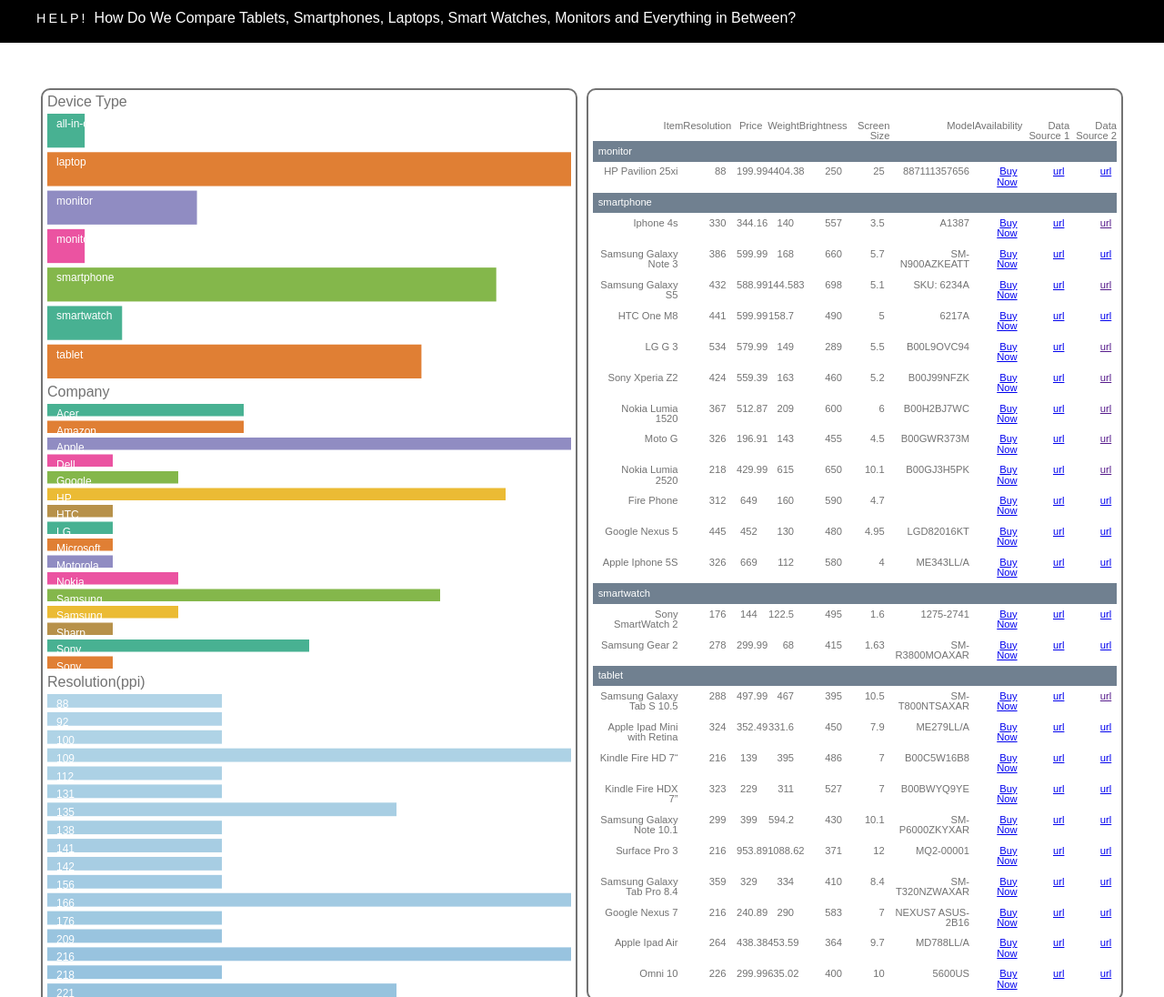
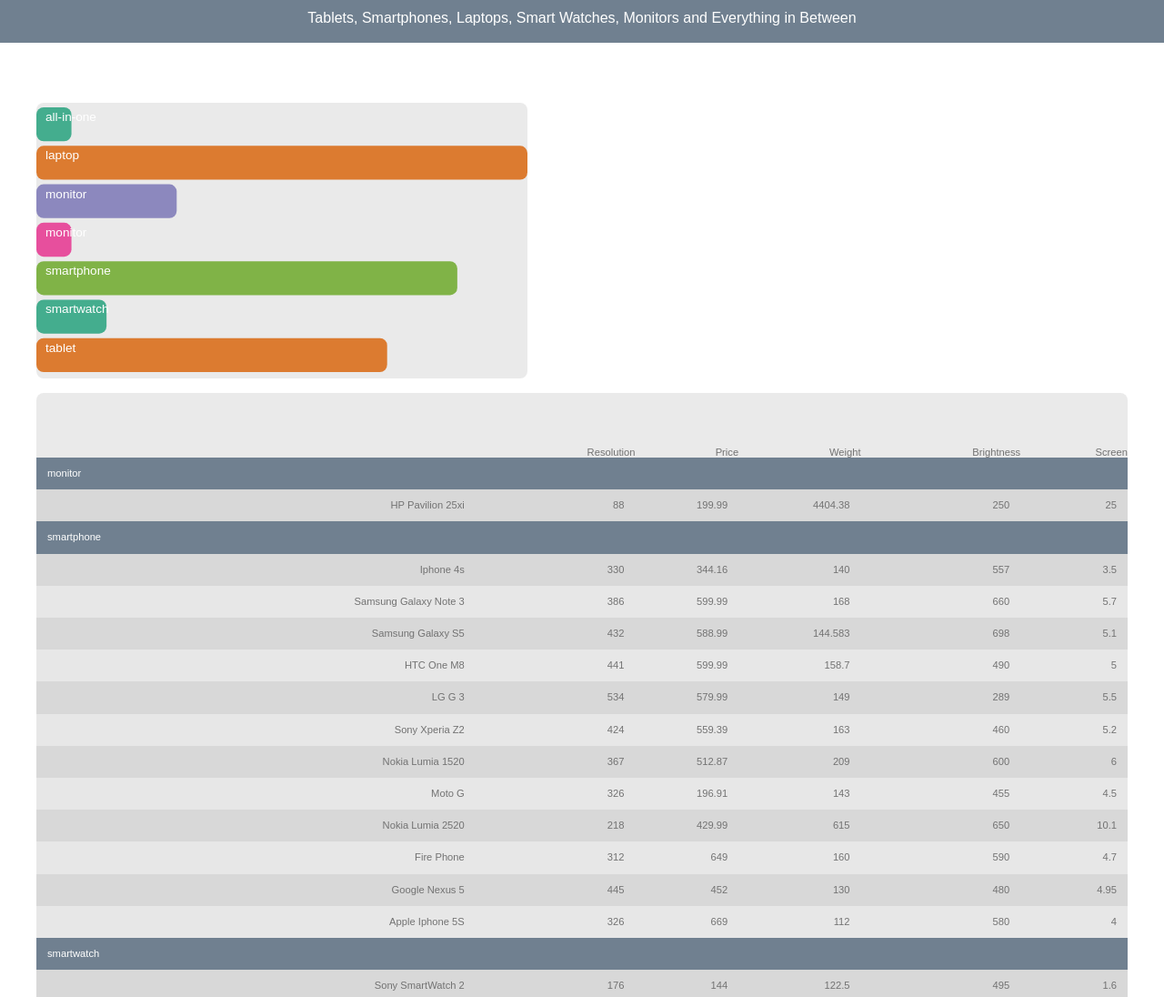
Before and after one commit to StatVisions/catchyscreens, a plain HTML site: page index.html in a window 1280 px wide. Shown: the top 1096 px of the page at 91% size. Drawn offline with Linux system fonts and the light colour scheme.

Commit message:
polished css and rearranged elements

```diff
--- a/css/statvisions.css
+++ b/css/statvisions.css
@@ -6,21 +6,18 @@
 
 #main {
     float: right;
-    width:48%;
-    margin: 0 5px 0px 0;
-    padding:5px;
-    border: 2px solid;
-    border-radius: 10px;
+    width:100%;
+    padding:px;
     font-size: 70%;
+    background-color: rgba(114,114,114,.15);
+    border-radius: 8px;
 }
 
 #sidebar {
     float:left;
-    width:48%;
-    margin:0 0 0 5px;
-    padding:5px;
-    border: 2px solid;
-    border-radius: 10px;
+    width:100%;
+    margin-left:0em;
+    padding:0;
 }
 
 footer[role="contentinfo"] {
@@ -38,23 +35,14 @@
     padding: 10px 30px 16px 30px;
     line-height: 1.3;
     color:white;
-    background-color: black;
+    background-color: SlateGray;
 }
 
-#special h2 {
-    max-width:1200px;
-    margin: 0 auto;
-    font-weight: normal;
+div#special h2 {
+    text-align: center;
+
 }
 
-#special h2 strong {
-    font-family: Helvetica, Arial, sans-serif;
-    font-size: .9em;
-    font-weight: normal;
-    text-transform: uppercase;
-    letter-spacing: 3px;
-    color:white;
-}
 
 header[role="banner"] {
     margin: 0 0 50px 0;
@@ -82,3 +70,60 @@
     width:100%;
     margin: 20px 0 0 0;
 }
+
+/*DC Charts Data Table*/
+
+tr.dc-table-row:nth-of-type(odd) { background-color: rgba(114, 114, 114, .02);}
+tr.dc-table-row:nth-of-type(even) {background-color: rgba(114, 114,114,.15);}
+
+table#list {
+    width:100%;
+}
+
+    tr.header th {
+        text-align: right;
+    }
+
+    td.dc-table-label {
+        background-color: SlateGray;
+        color:white;
+        padding-left: 1%;
+        padding-top: 1%;
+        padding-bottom: 1%;
+    }
+
+    td.dc-table-column {
+        padding-left: 1%;
+        padding-right:1%;
+        padding-top:1%;
+        padding-bottom:1%;
+    }
+
+    td.dc-table-column{
+        text-align: right;
+    }
+
+
+    .dc-chart .grid-line {
+        stroke:rgba(114,114,114,.15); /*should match background color of div.dc-chart*/
+        opacity: 0;
+    }
+
+
+    div.dc-chart {
+        margin-top: 1em;
+        margin-left:auto;
+        margin-right: auto;
+        margin-bottom: 1em;
+        background-color: rgba(114,114,114,.15);
+        border-radius: 8px;
+    }
+
+    div.dc-chart header {
+        padding-bottom: 1em;
+    }
+
+    .dc-chart g.row text {
+        font-size: .85em;
+        text-anchor: start;
+    }
--- a/index.html
+++ b/index.html
@@ -1,6 +1,10 @@
 <!DOCTYPE html>
 <html>
 <head>
+
+<!--     To Do 8/20/14
+    1.  Format Table - done
+    2.  Get SVG Bars to Adjust With Based on DIV Container -->
     <meta charset="utf-8">
     <title>Screens</title>
     <script type="text/javascript" src="lib/d3.js"></script>
@@ -11,40 +15,13 @@
     <link href="css/dc.css" rel="stylesheet" type="text/css" >
     <link href="css/statvisions.css" rel="stylesheet" type="text/css" >
     <style>
-
-    .dc-chart .grid-line {
-        stroke:#FFFFFF;
-    }
-
-    tr.header th {
-        text-align: right;
-    }
-
-    td.dc-table-label {
-        background-color: SlateGray;
-        color:white;
-        padding-left: 1%;
-        padding-top: 1%;
-        padding-bottom: 1%;
-    }
-
-    td.dc-table-column {
-        padding-left: 1%;
-        padding-right:1%;
-        padding-top:1%;
-        padding-bottom:1%;
-    }
-
-    td.dc-table-column{
-        text-align: right;
-    }
     </style>
 </head>
 
 <body>
 
 <div id="special">
-    <h2><strong> Help! </strong>How Do We Compare Tablets, Smartphones, Laptops, Smart Watches, Monitors and Everything in Between?</h2>
+    <h2>Tablets, Smartphones, Laptops, Smart Watches, Monitors and Everything in Between</h2>
 </div>
 
 <div id="wrap">
@@ -52,12 +29,9 @@
 <header role="banner">
 </header>
 
-<div id="sidebar" role="complentary">
-    <div id="Type" class="chart"><header><h5>Device Type</h5></header></div>
-    <div id="Company" class="chart"><header><h5>Company</h5></header></div>
-    <div id="Resolution" class="chart"><header><h5>Resolution(ppi)</h5></header></div>
-    <div id="Brightness" class="chart"><header><h5>Brightness(nits)</h5></header></div>
-</div> <!-- sidebar -->
+<div id="sidebar" role="complementary">
+        <div id="Type" class="chart"></div>
+</div>
 
 <div id="main" role="main">
 
@@ -70,16 +44,24 @@
 
 </div> <!-- /main -->
 
+<div id="sidebar" role="complentary">
+    <div id="Resolution" class="chart"><header><h5>Resolution(ppi)</h5></header></div>
+    <div id="Brightness" class="chart"><header><h5>Brightness(nits)</h5></header></div>
+    <div id="Company" class="chart"><header><h5>Company</h5></header></div>
+</div> <!-- sidebar -->
+
 
 
 <footer role="contentinfo">
-...footer goes here
+StatVisions, Copyright 2014, All Rights Reserved
 </footer>
 
 </div>  <!-- /wrap -->
 
 
 <script type="text/javascript">
+
+
 
 
     d3.csv('data/data.csv', function(Data){
@@ -104,7 +86,7 @@
 
 
 
-            d.Price             =  PriceNumber;
+            d.Price             = +PriceNumber;
             d.WeightGrams       = +d.WeightGrams;
             d.DiameterInches    = +d.DiameterInches;
             d.HorizontalPixels  = +d.HorizontalPixels;
@@ -147,7 +129,7 @@
         * CHARTS
         */
 
-        var chartWidth = parseInt(d3.select("div#sidebar").style("width"));
+        var chartWidth = parseInt(d3.select("div#sidebar").style("width"))*.45;
 
         var colorScaleType = d3.scale.ordinal().range(colorbrewer.Dark2[5]),
 
@@ -165,7 +147,6 @@
         .dimension(CompanyDimension)
         .group(CompanyGroup)
         .width(chartWidth)
-        .height(300)
         .margins({top: 0, right: 0, bottom: -1, left: 0})
         .colors(colorScaleCompany),
 
@@ -177,7 +158,6 @@
         .dimension(ResolutionDimension)
         .group(ResolutionGroup)
         .width(chartWidth)
-        .height(700)
         .margins({top: 0, right: 0, bottom: -1, left: 0})
         .colors(colorScaleResolution),
 
@@ -189,22 +169,21 @@
         .dimension(Brightness)
         .group(BrightnessGroup)
         .width(chartWidth)
-        .height(700)
         .margins({top: 0, right: 0, bottom: -1, left: 0})
         .colors(colorScaleBrightness),
 
         // Data Table Field Names
         FieldNames = [
-            "Item",
+            "",
             "Resolution",
             "Price",
             "Weight",
             "Brightness",
-            "Screen Size",
-            "Model",
-            "Availability",
-            "Data Source 1",
-            "Data Source 2"];
+            "Screen"];
+            // "Model",
+            // "Availability",
+            // "Data Source 1",
+            // "Data Source 2"];
 
         d3.select("tr#FieldNames").selectAll("th")
             .data(FieldNames)
@@ -223,25 +202,29 @@
         function(d) {return d.Price;},
         function(d) {return d.WeightGrams;},
         function(d) {return d.BrightnessNits;},
-        function(d) {return d.DiameterInches;},
-        function(d) {return d.Model;},
-        function(d) {return "<a href='" + d.PriceSource + "'>Buy Now</a>";},
-        function(d) {return "<a href='" + d.DataSource01 + "'>url</a>";},
-        function(d) {return "<a href='" + d.DataSource02 + "'>url</a>";}
+        function(d) {return d.DiameterInches;}
+        // function(d) {return d.Model;},
+        // function(d) {return "<a href='" + d.PriceSource + "'>Buy Now</a>";},
+        // function(d) {return "<a href='" + d.DataSource01 + "'>url</a>";},
+        // function(d) {return "<a href='" + d.DataSource02 + "'>url</a>";}
         ]);
 
         dc.renderAll()
 
 
+
+
         function resize(){
 
-            chartWidth = parseInt(d3.select("div#sidebar").style("width"));
-            console.log(chartWidth);
+            var ChartWidth = parseInt(d3.select("div#sidebar").style("width"))*.45;
             dc.renderAll();
+            d3.selectAll(".dc-chart g.row rect").attr("rx",8);
         };
 
         // run resize function when the window changes
         d3.select(window).on("resize",resize);
+
+        d3.selectAll(".dc-chart g.row rect").attr("rx",8);
 
    // "item":"Samsung Galaxy Tab Pro 8.4",
    //  "Company":"Samsung",
```
